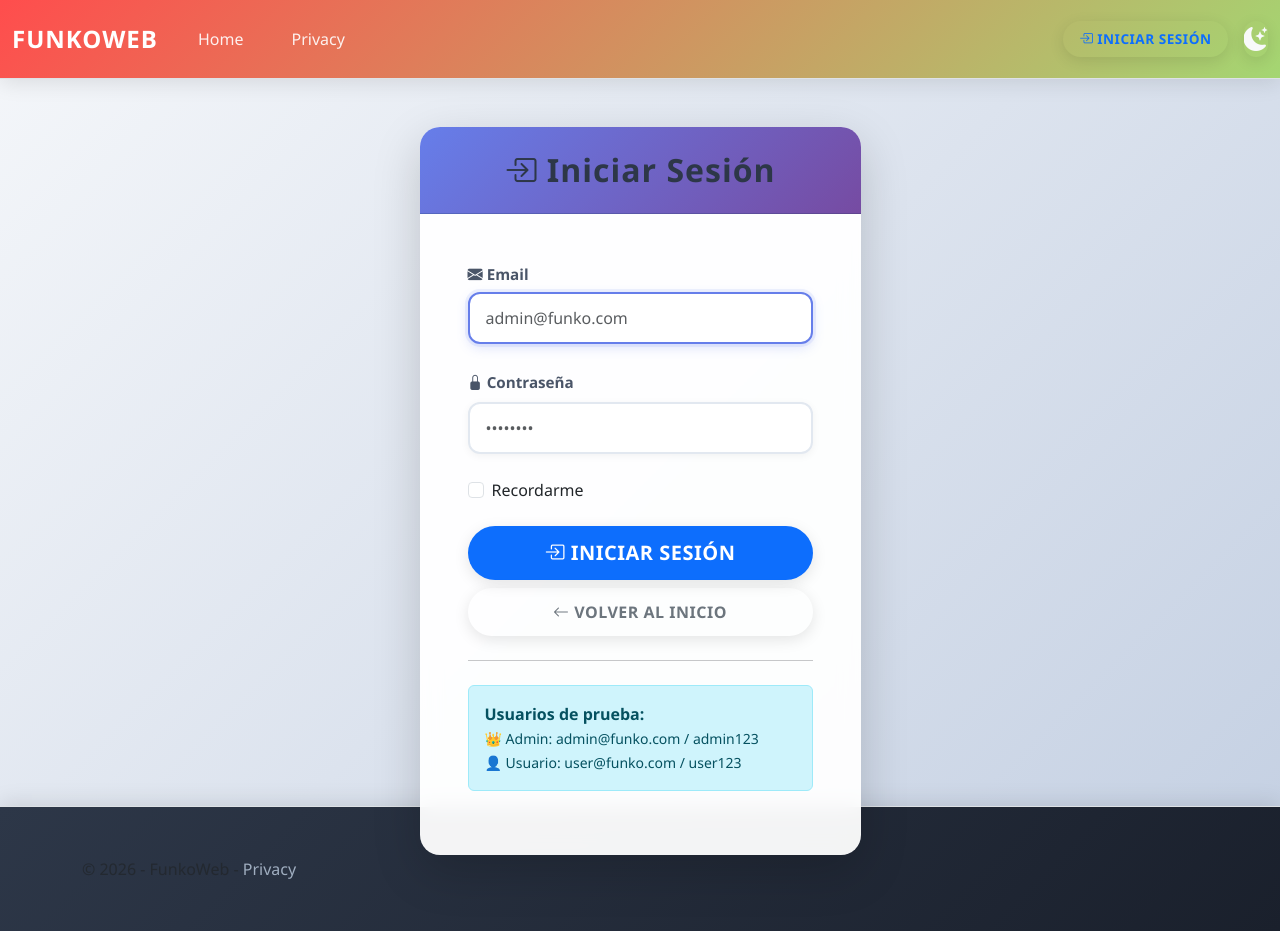
After one commit to AdrianHerSac/FunkosWeb-C-, an ASP.NET Core app: template FunkoWeb/Views/Account/Login.cshtml in a window 1280 px wide. The commit adds this page. Run offline with ASP.NET Core 8, Linux system fonts and the light colour scheme; the template is opened without the code that fills it, so the values that code supplies are empty; style sheets or scripts are compiled from the project's sources; some libraries are stand-ins or nearby versions.

Commit message:
Add role-based authentication with Cookie Auth
Co-authored-by: AdrianHerSac <197124454+AdrianHerSac@users.noreply.github.com>

```diff
--- a/FunkoWeb/Controllers/HomeController.cs
+++ b/FunkoWeb/Controllers/HomeController.cs
@@ -4,6 +4,7 @@ using Microsoft.AspNetCore.Mvc;
 using FunkoWeb.Models;
 using FunkoWeb.DTOs;
 using FunkoWeb.Mappers;
+using Microsoft.AspNetCore.Authorization;
 
 namespace FunkoWeb.Controllers;
 
@@ -28,6 +29,7 @@ public class HomeController : Controller
     }
 
     [HttpGet]
+    [Authorize(Roles = "Admin")]
     public IActionResult Crear()
     {
         ViewBag.Categories = InMemoryData.Categories;
@@ -35,6 +37,7 @@ public class HomeController : Controller
     }
 
     [HttpPost]
+    [Authorize(Roles = "Admin")]
     public async Task<IActionResult> Crear(FunkoCreateDto nuevoFunkoDto, IFormFile? fichero)
     {
         if (!ModelState.IsValid)
@@ -84,6 +87,7 @@ public class HomeController : Controller
     }
 
     [HttpGet]
+    [Authorize(Roles = "Admin")]
     public IActionResult Modificar(Guid id)
     {
         var funko = InMemoryData.Funkos.FirstOrDefault(f => f.Id == id);
@@ -106,6 +110,7 @@ public class HomeController : Controller
     }
 
     [HttpPost]
+    [Authorize(Roles = "Admin")]
     public async Task<IActionResult> Modificar(FunkoUpdateDto funkoEditadoDto, IFormFile? fichero)
     {
         if (!ModelState.IsValid)
@@ -160,6 +165,7 @@ public class HomeController : Controller
     }
 
     [HttpPost]
+    [Authorize(Roles = "Admin")]
     public IActionResult Delete(Guid id)
     {
         var funko = InMemoryData.Funkos.FirstOrDefault(f => f.Id == id);
--- /dev/null
+++ b/FunkoWeb/Views/Account/Login.cshtml
@@ -0,0 +1,71 @@
+@model FunkoWeb.DTOs.LoginDto
+
+@{
+    ViewData["Title"] = "Iniciar Sesión";
+}
+
+<div class="container mt-5">
+    <div class="row justify-content-center">
+        <div class="col-lg-5">
+            <div class="card shadow-lg border-0" style="border-radius: 20px; overflow: hidden;">
+                <div class="card-header text-white text-center py-4" style="background: linear-gradient(135deg, #667eea 0%, #764ba2 100%);">
+                    <h2 class="mb-0" style="font-weight: 700; letter-spacing: 1px;">
+                        <i class="bi bi-box-arrow-in-right"></i> Iniciar Sesión
+                    </h2>
+                </div>
+                <div class="card-body p-5">
+                    <form asp-action="Login" asp-controller="Account" method="post">
+                        <input type="hidden" asp-for="ReturnUrl" value="@ViewData["ReturnUrl"]" />
+                        <div asp-validation-summary="ModelOnly" class="alert alert-danger" role="alert"></div>
+
+                        <div class="mb-4">
+                            <label asp-for="Email" class="form-label">
+                                <i class="bi bi-envelope-fill"></i> Email
+                            </label>
+                            <input asp-for="Email" class="form-control" placeholder="admin@funko.com" autofocus />
+                            <span asp-validation-for="Email" class="text-danger small"></span>
+                        </div>
+
+                        <div class="mb-4">
+                            <label asp-for="Password" class="form-label">
+                                <i class="bi bi-lock-fill"></i> Contraseña
+                            </label>
+                            <input asp-for="Password" class="form-control" placeholder="••••••••" />
+                            <span asp-validation-for="Password" class="text-danger small"></span>
+                        </div>
+
+                        <div class="mb-4 form-check">
+                            <input asp-for="RememberMe" class="form-check-input" />
+                            <label asp-for="RememberMe" class="form-check-label">
+                                Recordarme
+                            </label>
+                        </div>
+
+                        <div class="d-grid gap-2">
+                            <button type="submit" class="btn btn-primary btn-lg">
+                                <i class="bi bi-box-arrow-in-right"></i> Iniciar Sesión
+                            </button>
+                            <a asp-action="Index" asp-controller="Home" class="btn btn-outline-secondary">
+                                <i class="bi bi-arrow-left"></i> Volver al inicio
+                            </a>
+                        </div>
+                    </form>
+
+                    <hr class="my-4">
+
+                    <div class="alert alert-info" role="alert">
+                        <strong>Usuarios de prueba:</strong><br>
+                        <small>
+                            👑 Admin: admin@funko.com / admin123<br>
+                            👤 Usuario: user@funko.com / user123
+                        </small>
+                    </div>
+                </div>
+            </div>
+        </div>
+    </div>
+</div>
+
+@section Scripts {
+    @{await Html.RenderPartialAsync("_ValidationScriptsPartial");}
+}
--- a/FunkoWeb/Views/Shared/_Layout.cshtml
+++ b/FunkoWeb/Views/Shared/_Layout.cshtml
@@ -32,6 +32,29 @@
                     </li>
                 </ul>
 
+                <div class="d-flex align-items-center gap-3">
+                    @if (User.Identity?.IsAuthenticated == true)
+                    {
+                        <span class="navbar-text me-2">
+                            <i class="bi bi-person-circle"></i> @User.Identity.Name
+                            @if (User.IsInRole("Admin"))
+                            {
+                                <span class="badge bg-danger ms-1">Admin</span>
+                            }
+                        </span>
+                        <form asp-controller="Account" asp-action="Logout" method="post" class="d-inline">
+                            <button type="submit" class="btn btn-outline-danger btn-sm">
+                                <i class="bi bi-box-arrow-right"></i> Cerrar Sesión
+                            </button>
+                        </form>
+                    }
+                    else
+                    {
+                        <a asp-controller="Account" asp-action="Login" class="btn btn-outline-primary btn-sm">
+                            <i class="bi bi-box-arrow-in-right"></i> Iniciar Sesión
+                        </a>
+                    }
+
                     <form asp-controller="Home" asp-action="CambiarTema" method="post" class="d-flex align-items-center">
                         <input type="hidden" name="returnUrl" value="@Context.Request.Path" />
                         @if (temaActual == "light")
@@ -47,6 +70,7 @@
                             </button>
                         }
                     </form>
+                </div>
             </div>
         </div>
     </nav>
```
Also changed, not shown: FunkoWeb/Controllers/AccountController.cs (added, +103 -0 lines), FunkoWeb/DTOs/LoginDto.cs (added, +18 -0 lines), FunkoWeb/Data/InMemoryData.cs (+29 -0 lines), FunkoWeb/Program.cs (+21 -0 lines), FunkoWeb/Views/Account/AccessDenied.cshtml (added, +32 -0 lines), FunkoWeb/Views/Home/Index.cshtml (+14 -5 lines), FunkoWeb/Views/Home/Login.cshtml (deleted, +0 -86 lines), FunkoWeb/FunkoWeb.csproj. Lines whose indentation alone changed are shown as unchanged.
